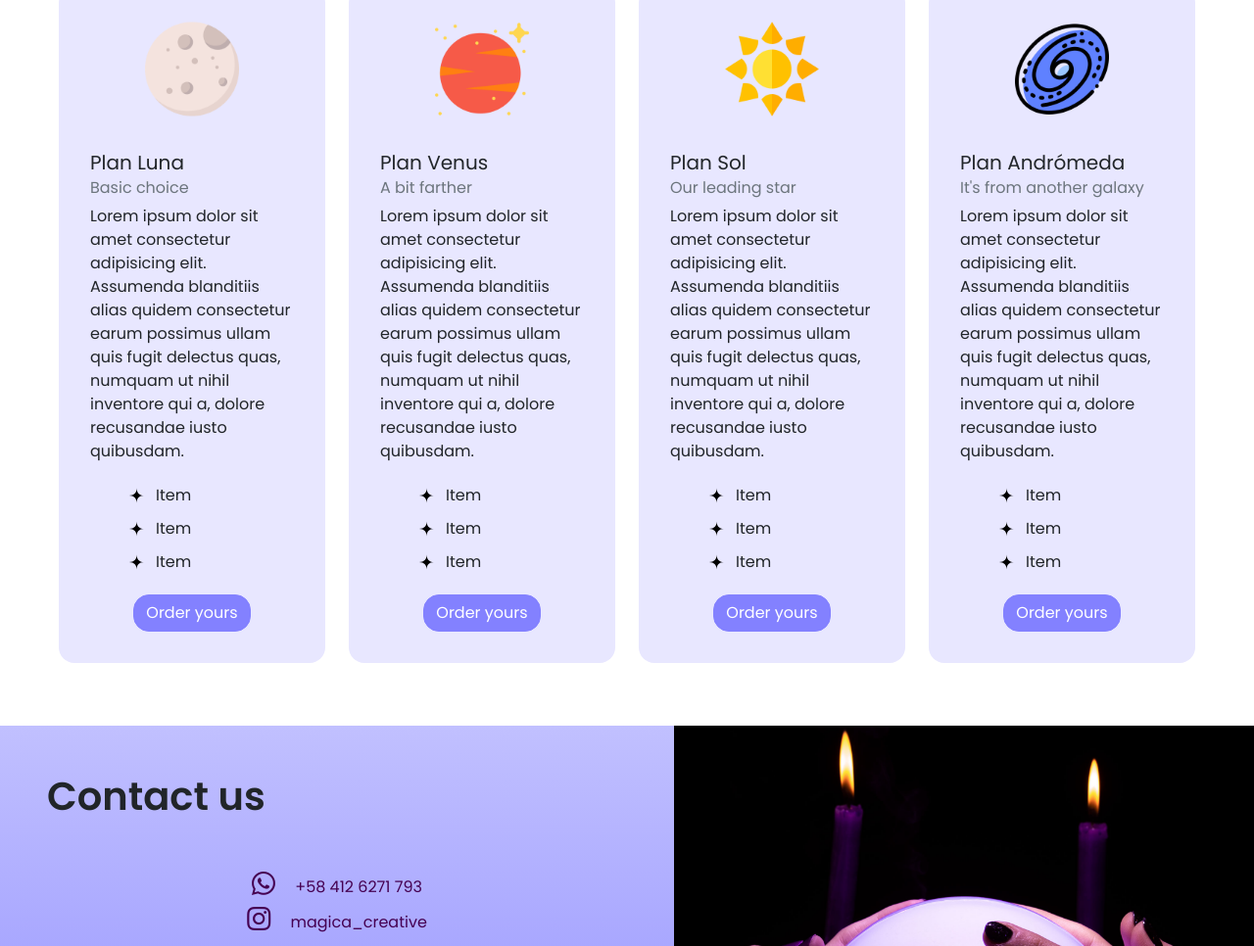
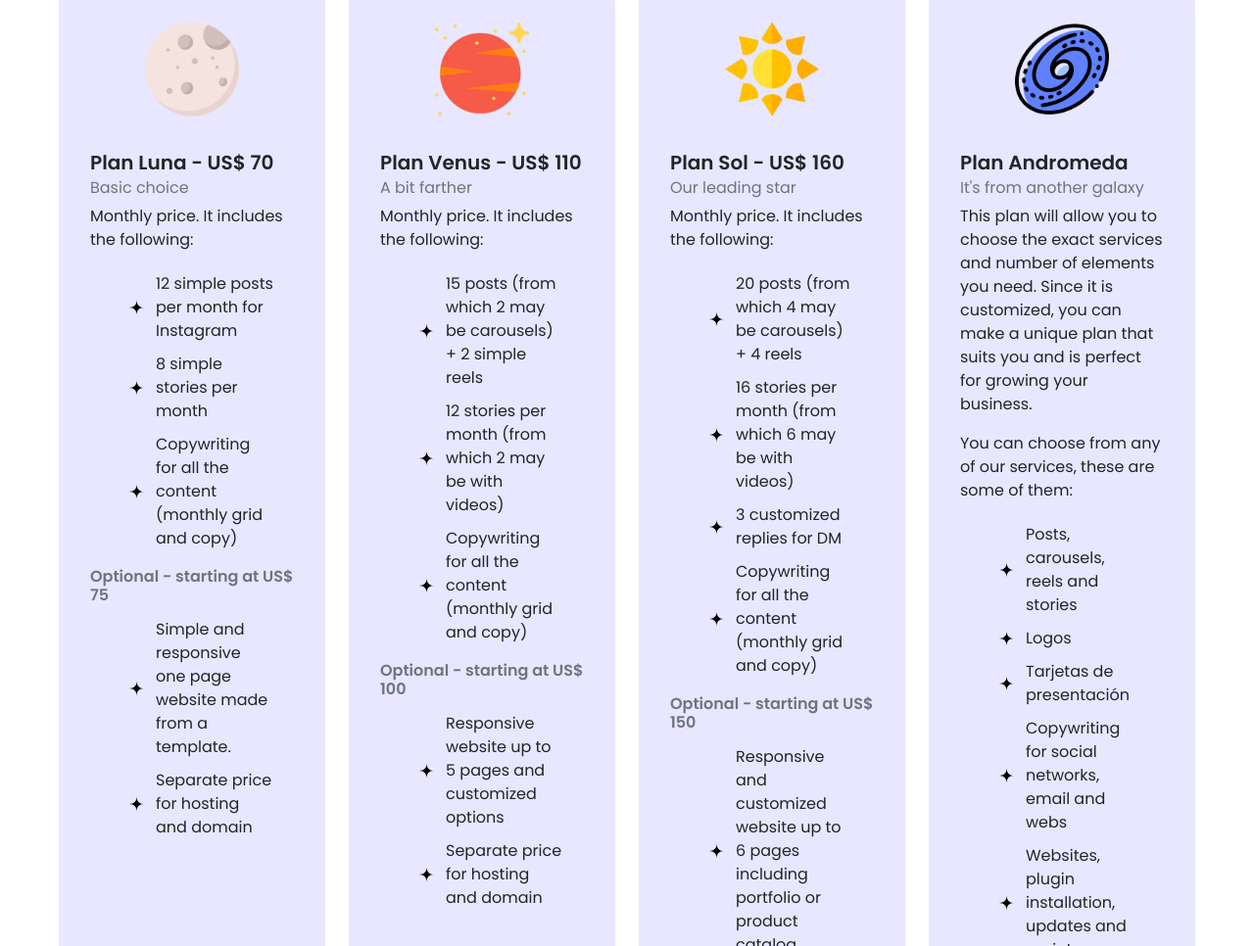
Before and after one commit to magicacreative/magicainfo, a website: page en/index.html in a window 1280 px wide. Shown: the part 1834-2800 px from the top of the page at 98% size. Drawn offline with nearby package versions, Linux system fonts and the light colour scheme.

Commit message:
planes y ajustes

```diff
--- a/en/index.html
+++ b/en/index.html
@@ -74,8 +74,20 @@
       >
         <div class="col-lg-6"></div>
         <div class="col-8 mx-auto col-lg-5 main__info">
-          <h1>International Digital Marketing Agency</h1>
-          <p>You dream it, we make it happen.</p>
+          <h1>
+            International Digital <br />
+            Marketing Agency
+          </h1>
+          <p>
+            You dream it,
+            <span
+              style="
+                text-decoration: underline #8381ff;
+                text-underline-offset: 0.4rem;
+              "
+              >we make it happen.</span
+            >
+          </p>
           <p class="d-grid gap-2 d-md-flex">
             <a
               class="btn btn-primary btn-primary-magica mx-1"
@@ -118,48 +130,48 @@
         <object><span class="bubble"></span></object>
         <object><span class="bubble"></span></object>
         <div class="row justify-content-center">
-          <div class="col-8 col-md-6 col-lg-5 col-xl-4 cauldron">
+          <div class="col-10 col-md-8 col-lg-7 cauldron">
             <img
-              src="../images/cauldron3.png"
+              src="../images/cauldron.png"
               class="img-fluid"
               alt="Cauldron"
             />
           </div>
         </div>
         <div class="row">
-          <div class="col offset-md-2 align-self-center">
+          <div class="col offset-md-2 align-self-center info-index">
             <div class="bubble-info--two">
               <div class="bubble-dot--two"></div>
               <div class="bubble-text--two">Comunity management</div>
             </div>
           </div>
-          <div class="col offset-lg-1">
+          <div class="col offset-lg-1 info-index">
             <div class="bubble-info--one">
               <div class="bubble-dot--one"></div>
               <div class="bubble-text--one">Copywriting</div>
             </div>
           </div>
-          <div class="col offset-xxl-3 align-self-end">
+          <div class="col offset-xxl-3 align-self-end info-index">
             <div class="bubble-info--two">
               <div class="bubble-dot--two"></div>
               <div class="bubble-text--two">Front-end web development</div>
             </div>
           </div>
         </div>
-        <div class="row">
-          <div class="col-2">
+        <div class="row info-index">
+          <div class="col-2 info-index">
             <div class="bubble-info--one">
               <div class="bubble-dot--one"></div>
               <div class="bubble-text--one">Graphic design</div>
             </div>
           </div>
-          <div class="col offset-2 offset-lg-1 mt-3">
+          <div class="col offset-2 offset-lg-1 mt-3 info-index">
             <div class="bubble-info--two">
               <div class="bubble-dot--two"></div>
               <div class="bubble-text--two">Video Marketing</div>
             </div>
           </div>
-          <div class="col offset-md-1 mt-4">
+          <div class="col offset-md-1 mt-4 info-index">
             <div class="bubble-info--one">
               <div class="bubble-dot--one"></div>
               <div class="bubble-text--one">Photography</div>
@@ -261,31 +273,45 @@
       >
         <h1>Plans</h1>
         <div
-          class="row row-cols-1 row-cols-md-2 row-cols-xl-4 align-items-center justify-content-evenly mt-4"
+          class="row row-cols-1 row-cols-md-2 row-cols-xl-4 justify-content-evenly mt-4"
         >
           <div class="col">
             <div class="card card-bg-magica p-3 my-3">
               <img
                 src="../images/moon.png"
                 class="card-img-top card-img-magica"
-                alt="Moon"
+                alt="Luna"
               />
               <div class="card-body">
-                <h5 class="card-title">Plan Luna</h5>
+                <h5 class="card-title card-title-magica">Plan Luna - US$ 70</h5>
                 <h6 class="card-subtitle mb-2 text-muted">Basic choice</h6>
                 <p class="card-text">
-                  Lorem ipsum dolor sit amet consectetur adipisicing elit.
-                  Assumenda blanditiis alias quidem consectetur earum possimus
-                  ullam quis fugit delectus quas, numquam ut nihil inventore qui
-                  a, dolore recusandae iusto quibusdam.
+                  Monthly price. It includes the following:
                 </p>
                 <ul>
-                  <li class="list-magica">Item</li>
-                  <li class="list-magica">Item</li>
-                  <li class="list-magica">Item</li>
+                  <li class="list-magica">
+                    12 simple posts per month for Instagram
+                  </li>
+                  <li class="list-magica">8 simple stories per month</li>
+                  <li class="list-magica">
+                    Copywriting for all the content (monthly grid and copy)
+                  </li>
                 </ul>
-                <div class="d-flex justify-content-center">
-                  <a href="#" class="btn btn-primary btn-primary-magica"
+                <h6 class="card-subtitle mb-2 text-muted card-title-magica">
+                  Optional - starting at US$ 75
+                </h6>
+                <ul>
+                  <li class="list-magica">
+                    Simple and responsive one page website made from a template.
+                  </li>
+                  <li class="list-magica">
+                    Separate price for hosting and domain
+                  </li>
+                </ul>
+                <div class="d-flex justify-content-center align-self-end">
+                  <a
+                    href="#"
+                    class="btn btn-primary btn-primary-magica btn-bottom"
                     >Order yours</a
                   >
                 </div>
@@ -300,21 +326,39 @@
                 alt="Venus"
               />
               <div class="card-body">
-                <h5 class="card-title">Plan Venus</h5>
+                <h5 class="card-title card-title-magica">
+                  Plan Venus - US$ 110
+                </h5>
                 <h6 class="card-subtitle mb-2 text-muted">A bit farther</h6>
                 <p class="card-text">
-                  Lorem ipsum dolor sit amet consectetur adipisicing elit.
-                  Assumenda blanditiis alias quidem consectetur earum possimus
-                  ullam quis fugit delectus quas, numquam ut nihil inventore qui
-                  a, dolore recusandae iusto quibusdam.
+                  Monthly price. It includes the following:
                 </p>
                 <ul>
-                  <li class="list-magica">Item</li>
-                  <li class="list-magica">Item</li>
-                  <li class="list-magica">Item</li>
+                  <li class="list-magica">
+                    15 posts (from which 2 may be carousels) + 2 simple reels
+                  </li>
+                  <li class="list-magica">
+                    12 stories per month (from which 2 may be with videos)
+                  </li>
+                  <li class="list-magica">
+                    Copywriting for all the content (monthly grid and copy)
+                  </li>
+                </ul>
+                <h6 class="card-subtitle mb-2 text-muted card-title-magica">
+                  Optional - starting at US$ 100
+                </h6>
+                <ul>
+                  <li class="list-magica">
+                    Responsive website up to 5 pages and customized options
+                  </li>
+                  <li class="list-magica">
+                    Separate price for hosting and domain
+                  </li>
                 </ul>
                 <div class="d-flex justify-content-center">
-                  <a href="#" class="btn btn-primary btn-primary-magica"
+                  <a
+                    href="#"
+                    class="btn btn-primary btn-primary-magica btn-bottom"
                     >Order yours</a
                   >
                 </div>
@@ -326,24 +370,42 @@
               <img
                 src="../images/sun.png"
                 class="card-img-top card-img-magica"
-                alt="Sun"
+                alt="Sol"
               />
               <div class="card-body">
-                <h5 class="card-title">Plan Sol</h5>
+                <h5 class="card-title card-title-magica">Plan Sol - US$ 160</h5>
                 <h6 class="card-subtitle mb-2 text-muted">Our leading star</h6>
                 <p class="card-text">
-                  Lorem ipsum dolor sit amet consectetur adipisicing elit.
-                  Assumenda blanditiis alias quidem consectetur earum possimus
-                  ullam quis fugit delectus quas, numquam ut nihil inventore qui
-                  a, dolore recusandae iusto quibusdam.
+                  Monthly price. It includes the following:
                 </p>
                 <ul>
-                  <li class="list-magica">Item</li>
-                  <li class="list-magica">Item</li>
-                  <li class="list-magica">Item</li>
+                  <li class="list-magica">
+                    20 posts (from which 4 may be carousels) + 4 reels
+                  </li>
+                  <li class="list-magica">
+                    16 stories per month (from which 6 may be with videos)
+                  </li>
+                  <li class="list-magica">3 customized replies for DM</li>
+                  <li class="list-magica">
+                    Copywriting for all the content (monthly grid and copy)
+                  </li>
+                </ul>
+                <h6 class="card-subtitle mb-2 text-muted card-title-magica">
+                  Optional - starting at US$ 150
+                </h6>
+                <ul>
+                  <li class="list-magica">
+                    Responsive and customized website up to 6 pages including
+                    portfolio or product catalog
+                  </li>
+                  <li class="list-magica">
+                    Separate price for hosting and domain
+                  </li>
                 </ul>
                 <div class="d-flex justify-content-center">
-                  <a href="#" class="btn btn-primary btn-primary-magica"
+                  <a
+                    href="#"
+                    class="btn btn-primary btn-primary-magica btn-bottom"
                     >Order yours</a
                   >
                 </div>
@@ -358,23 +420,38 @@
                 alt="Andromeda"
               />
               <div class="card-body">
-                <h5 class="card-title">Plan Andrómeda</h5>
+                <h5 class="card-title card-title-magica">Plan Andromeda</h5>
                 <h6 class="card-subtitle mb-2 text-muted">
                   It's from another galaxy
                 </h6>
                 <p class="card-text">
-                  Lorem ipsum dolor sit amet consectetur adipisicing elit.
-                  Assumenda blanditiis alias quidem consectetur earum possimus
-                  ullam quis fugit delectus quas, numquam ut nihil inventore qui
-                  a, dolore recusandae iusto quibusdam.
+                  This plan will allow you to choose the exact services and
+                  number of elements you need. Since it is customized, you can
+                  make a unique plan that suits you and is perfect for growing
+                  your business.
+                </p>
+                <p class="card-text">
+                  You can choose from any of our services, these are some of
+                  them:
                 </p>
                 <ul>
-                  <li class="list-magica">Item</li>
-                  <li class="list-magica">Item</li>
-                  <li class="list-magica">Item</li>
+                  <li class="list-magica">
+                    Posts, carousels, reels and stories
+                  </li>
+                  <li class="list-magica">Logos</li>
+                  <li class="list-magica">Tarjetas de presentación</li>
+                  <li class="list-magica">
+                    Copywriting for social networks, email and webs
+                  </li>
+                  <li class="list-magica">
+                    Websites, plugin installation, updates and maintenance
+                  </li>
                 </ul>
+                <p class="card-text">Click the button below to see them all.</p>
                 <div class="d-flex justify-content-center">
-                  <a href="#" class="btn btn-primary btn-primary-magica"
+                  <a
+                    href="#"
+                    class="btn btn-primary btn-primary-magica btn-bottom"
                     >Order yours</a
                   >
                 </div>
```
Also changed, not shown: index.html (+126 -53 lines), css/styles.css, images/cauldron.png (added), images/cauldron.svg (added).
